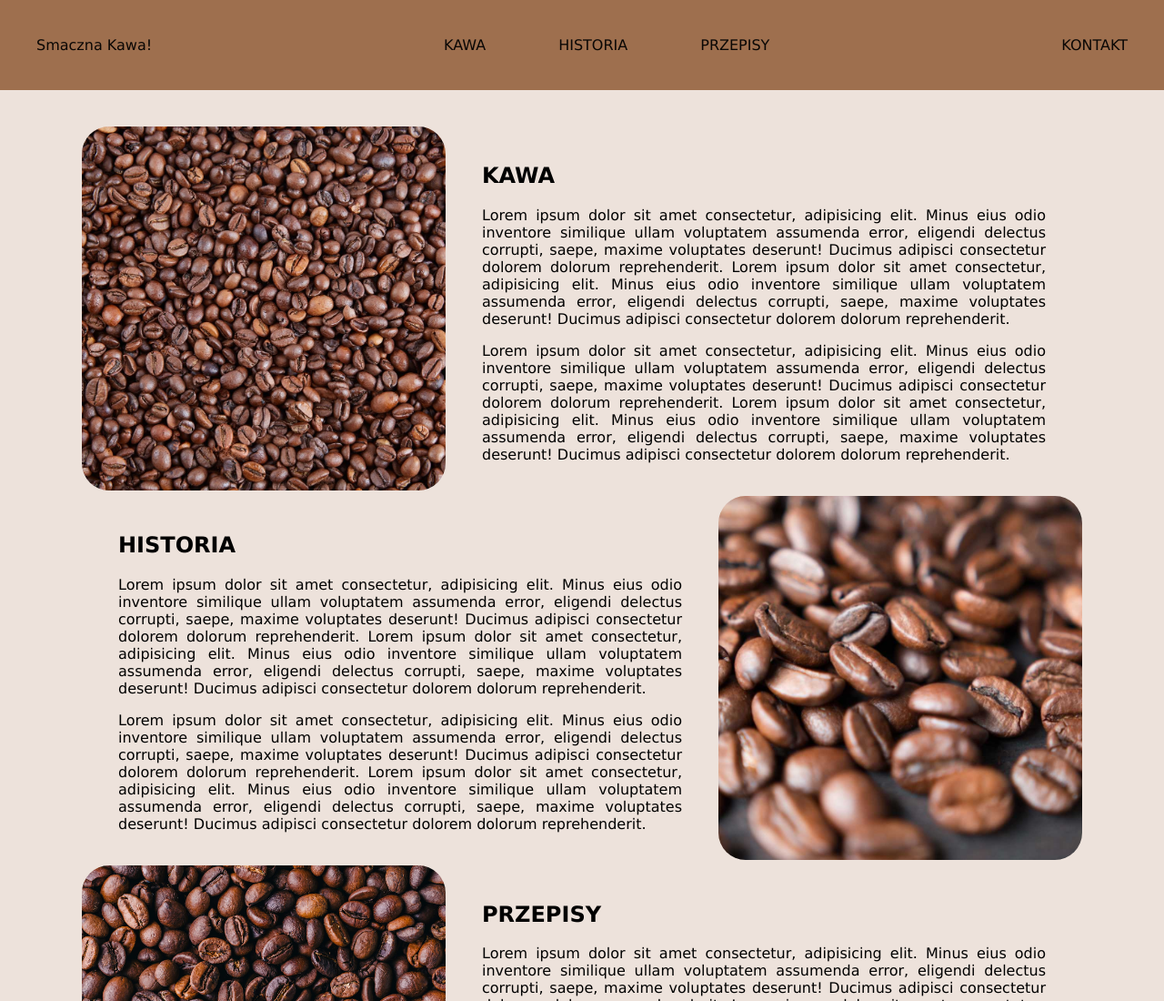
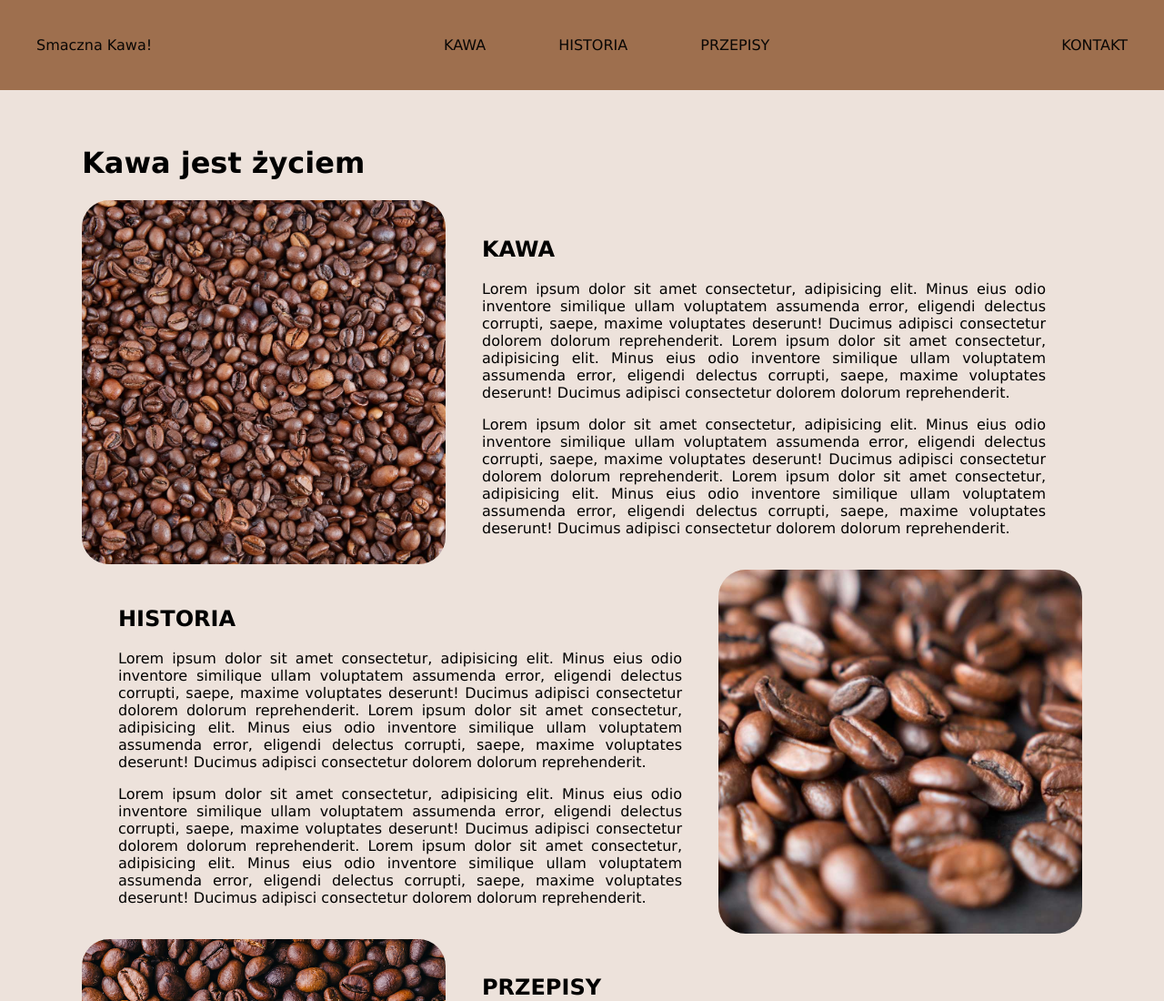
Before and after one commit to Poliweglan/pierwsza_strona, a plain HTML site: page index.html in a window 1280 px wide. Shown: the top 1100 px of the page at 91% size. Drawn offline with Linux system fonts and the light colour scheme.

Commit message:
kawa zyciem

```diff
--- a/index.html
+++ b/index.html
@@ -21,6 +21,7 @@
 	</header>
 	<div id="container">
 		<div id="content">
+			<h1>Kawa jest życiem</h1>
 			<section id="kawa">
 				<img src="images/ziarna1.jpg" alt="">
 				<article>
```
